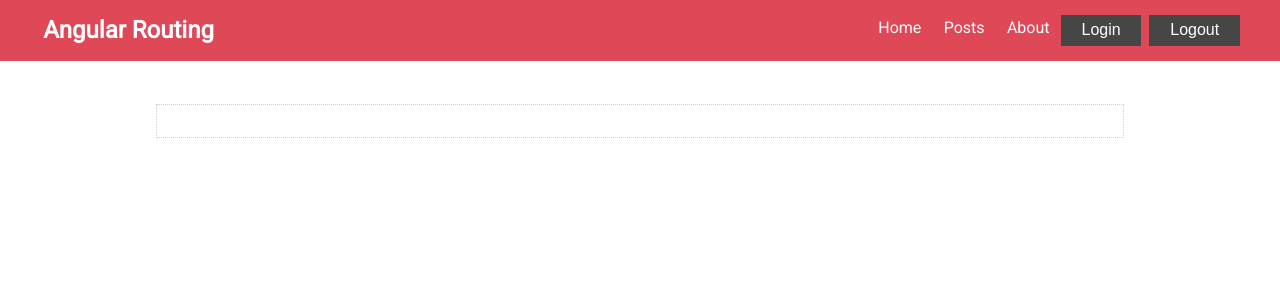
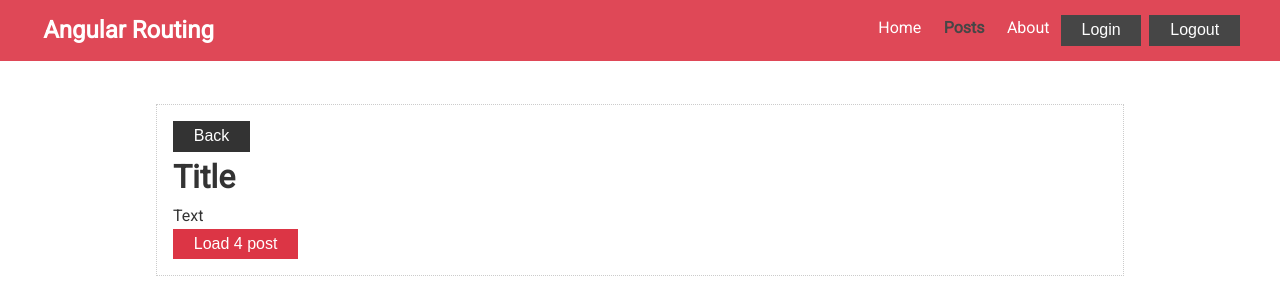
Before and after one commit to voloshchik/angularRouting, an Angular app: page /posts in a window 1280 px wide. Before the commit this address led to /. Shown: the top 300 px of the page. Built offline with nearby package versions, Linux system fonts and the light colour scheme.

Commit message:
81 software navigation

```diff
--- a/src/app/app-routing.module.ts
+++ b/src/app/app-routing.module.ts
@@ -7,7 +7,7 @@ import { RouterModule, Routes } from "@angular/router";
 const routes: Routes = [
   { path: "", component: HomeComponent },
   { path: "about", component: AboutComponent },
-  { path: "post", component: PostComponent },
+  { path: "posts", component: PostComponent },
 ];
 
 @NgModule({
--- a/src/app/app.component.html
+++ b/src/app/app.component.html
@@ -6,7 +6,7 @@
     <li routerLinkActive="active" [routerLinkActiveOptions]="{ exact: true }">
       <a [routerLink]="['/']">Home</a>
     </li>
-    <li routerLinkActive="active"><a [routerLink]="['/post']">Posts</a></li>
+    <li routerLinkActive="active"><a [routerLink]="['/posts']">Posts</a></li>
     <li routerLinkActive="active"><a [routerLink]="['/about']">About</a></li>
     <li><button class="btn">Login</button></li>
     <li><button class="btn">Logout</button></li>
--- a/src/app/home/home.component.html
+++ b/src/app/home/home.component.html
@@ -1,5 +1,5 @@
 <h1>Home page</h1>
 
 <div>
-  <button class="btn">Go to Posts</button>
+  <button (click)="goToPostPage()" class="btn">Go to Posts</button>
 </div>
--- a/src/app/home/home.component.ts
+++ b/src/app/home/home.component.ts
@@ -1,3 +1,4 @@
+import { Router } from '@angular/router';
 import {Component} from '@angular/core'
 
 @Component({
@@ -6,5 +7,8 @@ import {Component} from '@angular/core'
   styleUrls: ['./home.component.scss']
 })
 export class HomeComponent {
-
+constructor(private router:Router){}
+goToPostPage(){
+  this.router.navigate(['/posts'])
 }
+}
```
